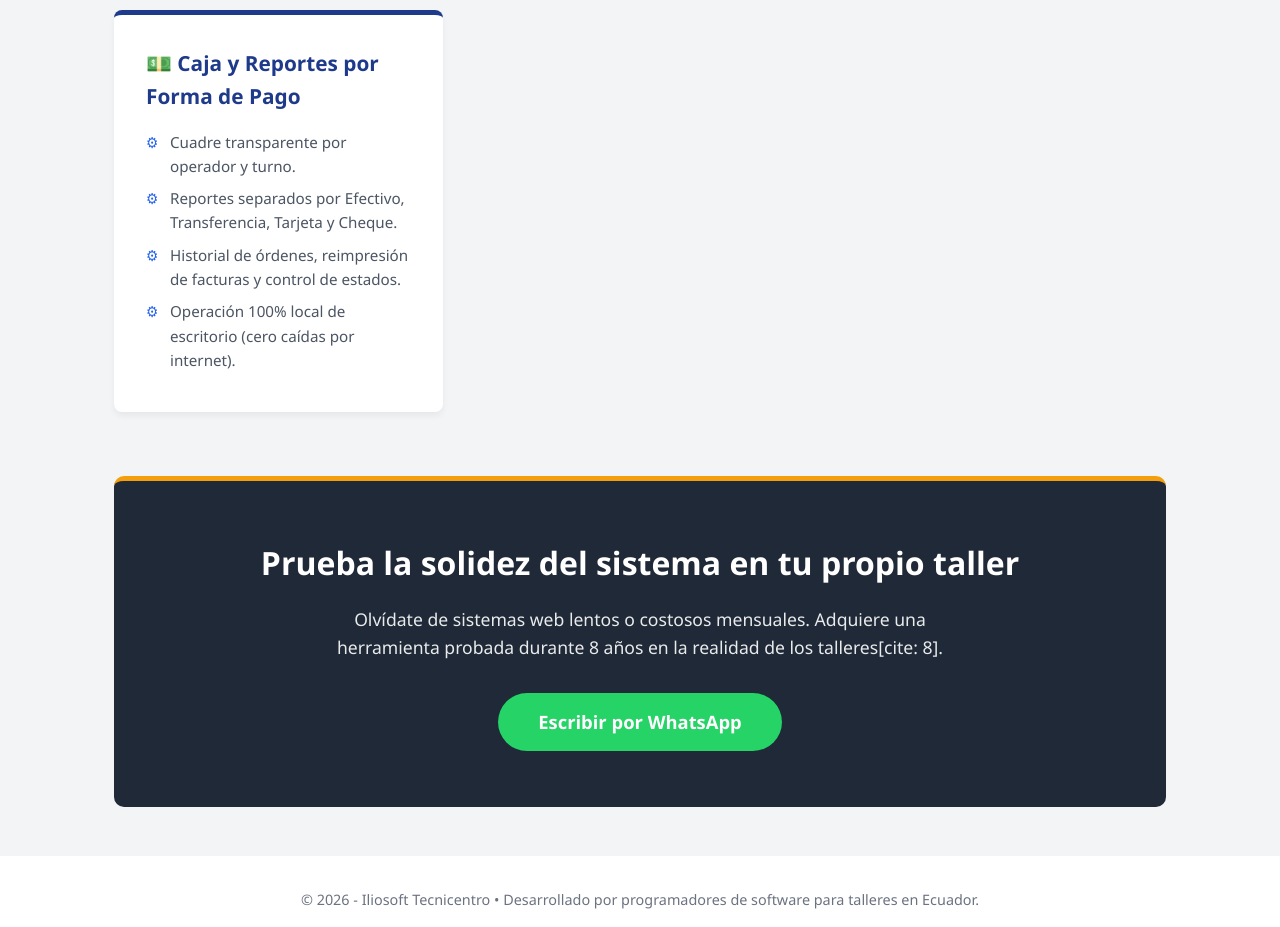
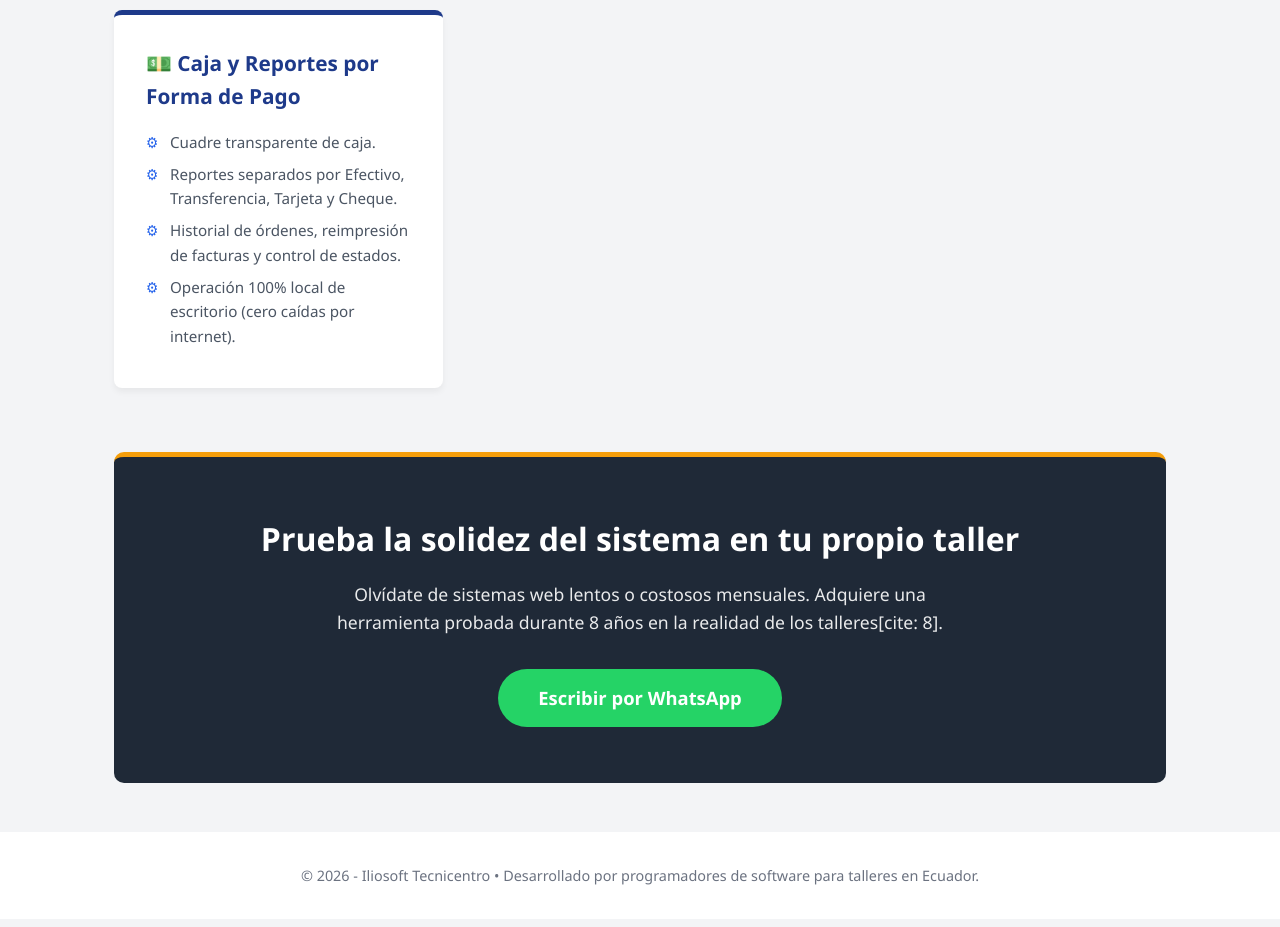
Before and after one commit to IliosoftEcuador/IliosoftTecnicentro, a plain HTML site: page index.html in a window 1280 px wide. Shown: the part 1360-2287 px from the top of the page. Drawn offline with Linux system fonts and the light colour scheme.

Commit message:
Update index.html

```diff
--- a/index.html
+++ b/index.html
@@ -134,7 +134,7 @@
             <div class="module-card">
                 <h3>💵 Caja y Reportes por Forma de Pago</h3>
                 <ul class="feature-list">
-                    <li>Cuadre transparente por operador y turno.</li>
+                    <li>Cuadre transparente de caja.</li>
                     <li>Reportes separados por Efectivo, Transferencia, Tarjeta y Cheque.</li>
                     <li>Historial de órdenes, reimpresión de facturas y control de estados.</li>
                     <li>Operación 100% local de escritorio (cero caídas por internet).</li>
```
